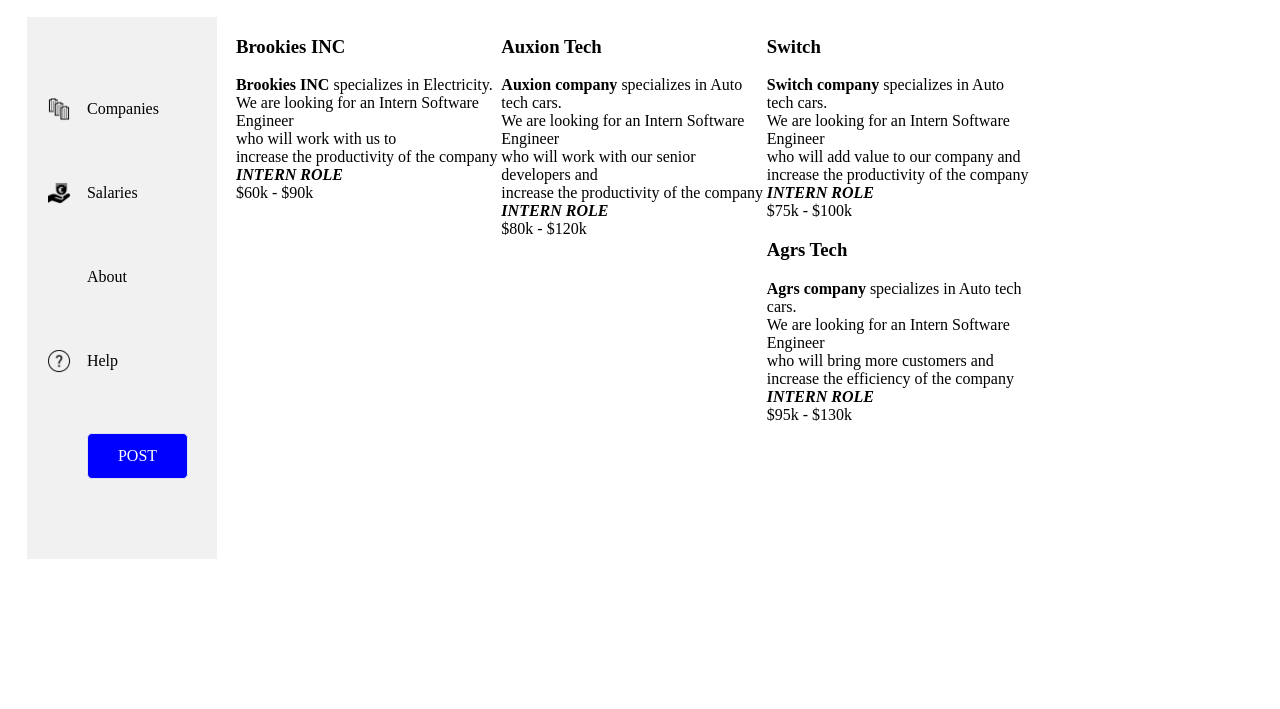
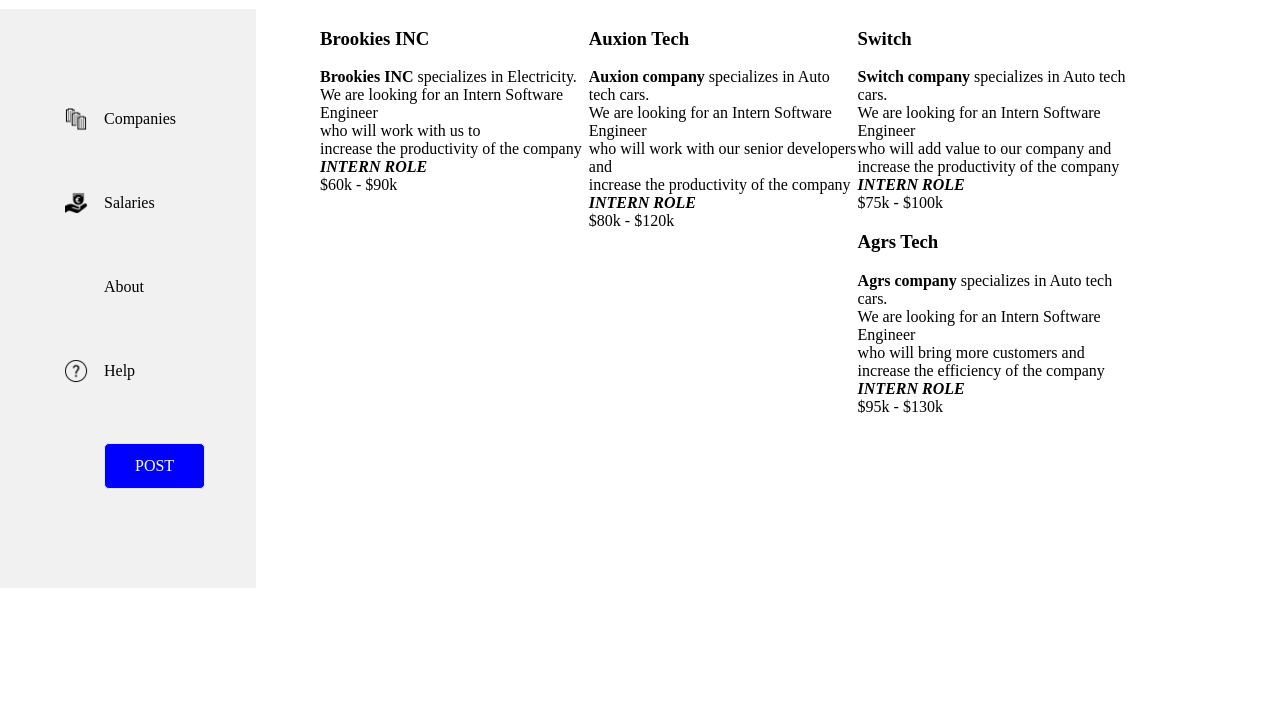
Before and after one commit to chisomdaniel/InternHub, a plain HTML site: page templates/search_page.html in a window 1280 px wide. Shown: the part 91-800 px from the top of the page. Drawn offline with Linux system fonts and the light colour scheme.

Commit message:
refined v1

```diff
--- a/templates/styles/index.css
+++ b/templates/styles/index.css
@@ -1,23 +1,35 @@
+html, body {
+  margin: 0;
+  padding: 0;
+  border: 0;
+}
+
+*,
+*:before,
+*:after {
+  -webkit-box-sizing: border-box;
+  -moz-box-sizing: border-box;
+  box-sizing: border-box;
+}
+
+/* clearfix */
 .main:before,
-.main:after,
-.alljob:before,
-.all:after {
+.main:after {
   content: "";
   display: table;
 }
-.main:after,
-.all:after {
+.main:after{
   clear: both;
 }
-.main,
-.all {
+.main{
   clear: both;
 }
+/* End of clearfix */
 
 aside {
     float: left;
-    margin: 0 1.5%;
     width: 20%;
+    margin-right: 5%;
 }
 
 section.alljob {
@@ -31,10 +43,11 @@ section.job {
 }
 
 .container1  {
-    width: 150px;
     background-color: #f1f1f1;
-    padding: 20px;
+    padding: 3%;
+    padding-left: 5%
 }
+
 .container1 ul {
     list-style-type: none;
     padding: 0;
@@ -49,6 +62,7 @@ section.job {
     background-size: 24px 24px;
     line-height: 24px;
 }
+
 .btn {
     border-radius: 5px;
     display: inline-block;
@@ -57,6 +71,7 @@ section.job {
     background-color: blue;
     text-decoration: none;
 }
+
 .btn-alt {
     border: 1px solid #dfe2ef;
     padding: 10px 30px;
@@ -67,7 +82,7 @@ section.job {
     align-items: center;
     justify-content: space-between;
     padding: 10px;
-  }
+}
 
 .home-icon {
     background-image: url('../images/icons8-home-30.png');
```
